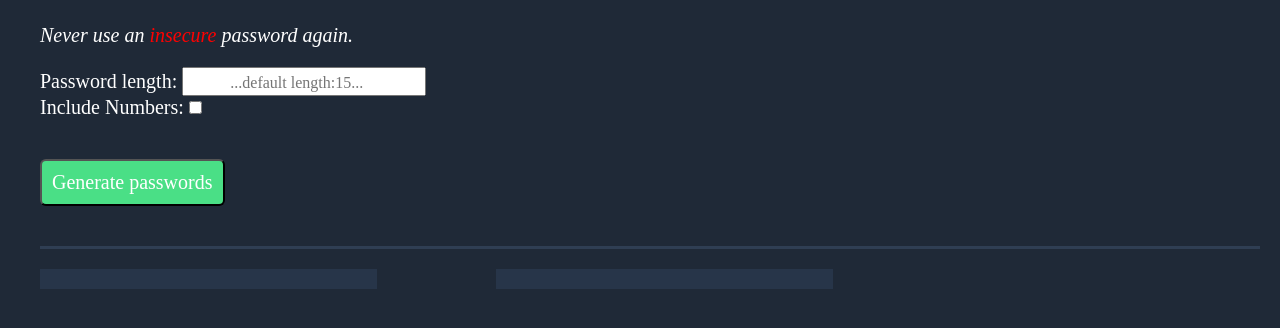
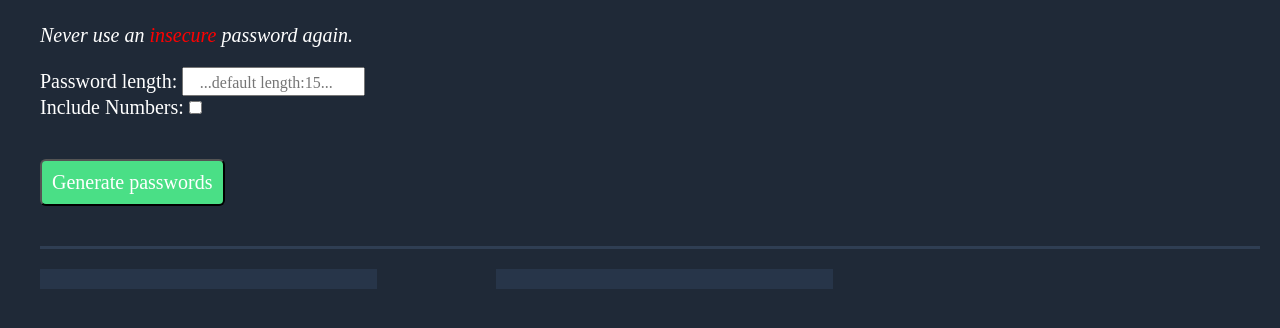
Before and after one commit to tle877/Random-Passwords-Generator, a website built with Vite: page index.html in a window 1280 px wide. Shown: the part 142-470 px from the top of the page. Built offline with nearby package versions, Linux system fonts and the light colour scheme.

Commit message:
Update index.css

```diff
--- a/index.css
+++ b/index.css
@@ -51,8 +51,9 @@ button{
     margin: 2rem;
 }
 #len{
-    width:20%;
-    margin-left:5px
+    width:15%;
+    margin-left:5px;
+    text-align: center;
 
 }
 input::placeholder {
```
